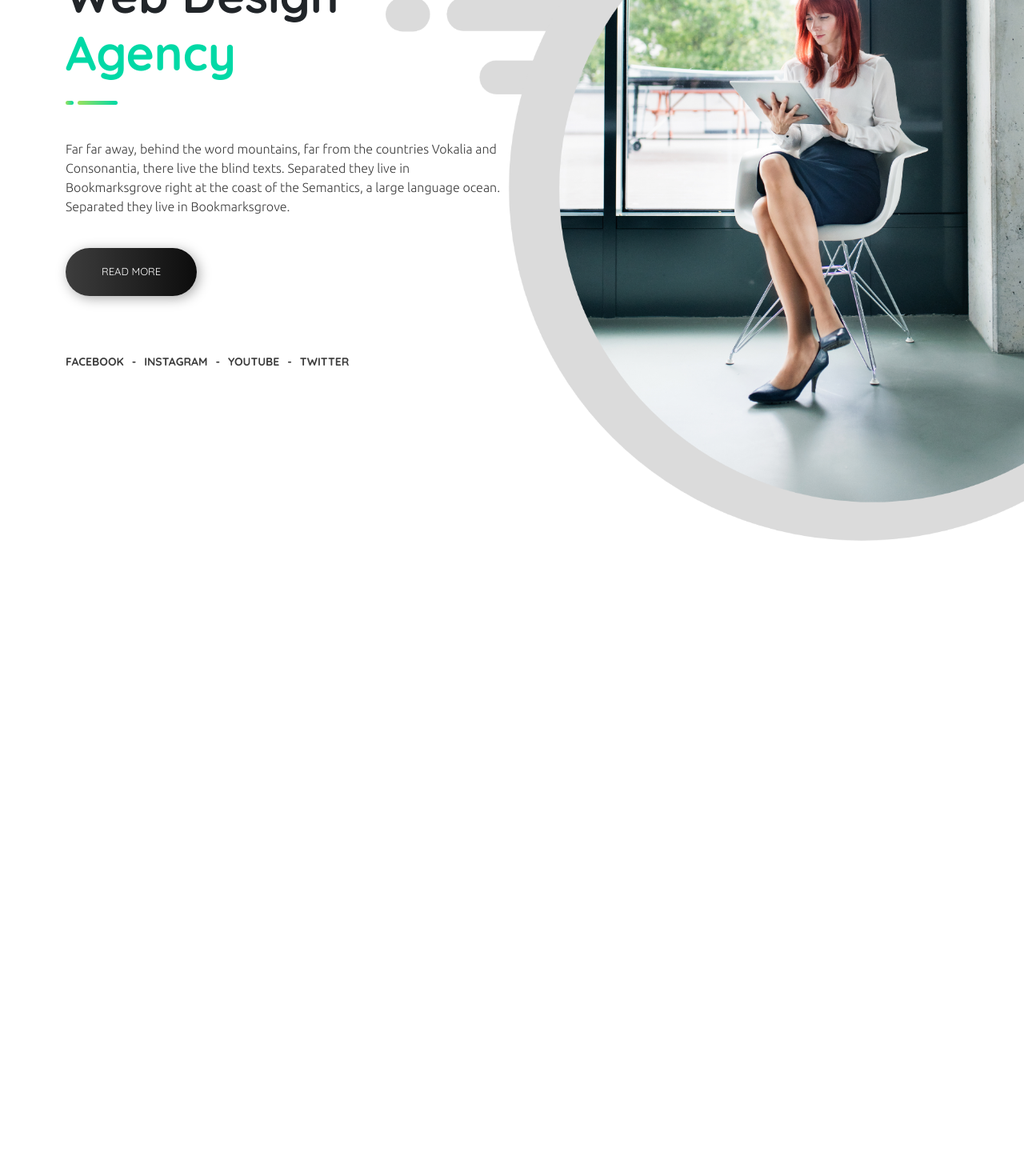
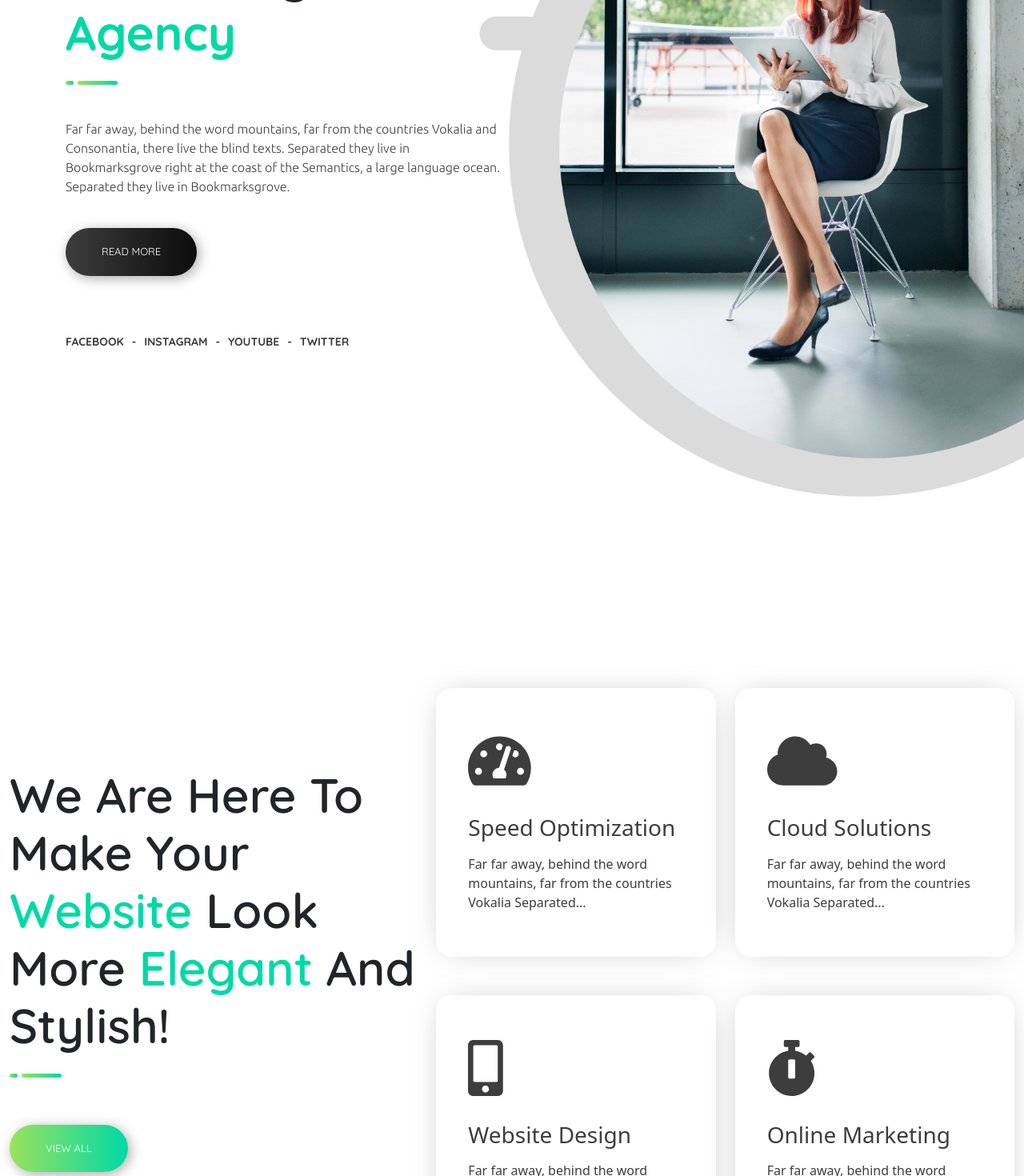
Before and after one commit to davidebortoloni/proj-html-vuejs, a Vue app: page / in a window 1280 px wide. Shown: the part 440-1910 px from the top of the page at 80% size. Before the commit the page ends 1150 px from the top, so only its background shows below. Built offline with nearby package versions, Linux system fonts and the light colour scheme.

Commit message:
Inserimento Services

```diff
--- a/src/components/Main.vue
+++ b/src/components/Main.vue
@@ -1,19 +1,19 @@
 <template>
   <div>
     <Hero />
+    <Services />
   </div>
 </template>
 
 <script>
 import Hero from "./main_components/Hero.vue";
+import Services from "./main_components/Services.vue";
 
 export default {
   name: "Main",
   components: {
     Hero,
+    Services,
   },
 };
 </script>
-
-<style scoped lang="scss">
-</style>
--- /dev/null
+++ b/src/components/_generals/Divider.vue
@@ -0,0 +1,34 @@
+<template>
+  <div class="divider my-4">&nbsp;</div>
+</template>
+
+<script>
+export default {
+  name: "Divider",
+};
+</script>
+
+<style scoped lang="scss">
+@import "../../assets/scss/_vars.scss";
+
+.divider {
+  position: relative;
+  &::before,
+  &::after {
+    content: "";
+    position: absolute;
+    border-radius: 20px;
+    height: 5px;
+    top: 0;
+    background-image: linear-gradient(to right, $secondaryColor, $mainColor);
+  }
+  &::before {
+    width: 10px;
+    left: 0;
+  }
+  &::after {
+    width: 50px;
+    left: 15px;
+  }
+}
+</style>
--- a/src/components/main_components/Hero.vue
+++ b/src/components/main_components/Hero.vue
@@ -1,6 +1,5 @@
 <template>
   <div id="hero">
-    <div class="back h-100">
     <div class="container h-100">
       <div class="h-100 row align-items-center">
         <div class="col-6">
@@ -11,12 +10,12 @@
               <br />
               Web Design <span class="text-main">Agency</span>
             </h2>
-              <div class="divider my-4">&nbsp;</div>
+            <Divider />
             <p>
               Far far away, behind the word mountains, far from the countries
               Vokalia and Consonantia, there live the blind texts. Separated
-                they live in Bookmarksgrove right at the coast of the Semantics,
-                a large language ocean. Separated they live in Bookmarksgrove.
+              they live in Bookmarksgrove right at the coast of the Semantics, a
+              large language ocean. Separated they live in Bookmarksgrove.
             </p>
             <button class="button btn-reverse my-4">READ MORE</button>
             <ul class="my-5 p-0">
@@ -31,8 +30,7 @@
           </div>
         </div>
         <div class="col-6">
-            <img src="../../assets/img/Group-36-2x.png" alt="aaa" />
-          </div>
+          <img src="../../assets/img/Group-36-2x.png" alt="Girl staff" />
         </div>
       </div>
     </div>
@@ -40,8 +38,13 @@
 </template>
 
 <script>
+import Divider from "../_generals/Divider.vue";
+
 export default {
   name: "Hero",
+  components: {
+    Divider,
+  },
 };
 </script>
 
@@ -49,35 +52,12 @@ export default {
 @import "../../assets/scss/_vars.scss";
 
 #hero {
-  height: 1150px;
+  height: 1100px;
   overflow: hidden;
+  margin-bottom: 200px;
   .content {
     position: relative;
     top: 50px;
-    .divider {
-      position: relative;
-      &::before,
-      &::after {
-        content: "";
-        position: absolute;
-        border-radius: 20px;
-        height: 5px;
-        top: 0;
-        background-image: linear-gradient(
-          to right,
-          $secondaryColor,
-          $mainColor
-        );
-      }
-      &::before {
-        width: 10px;
-        left: 0;
-      }
-      &::after {
-        width: 50px;
-        left: 15px;
-      }
-    }
     p {
       font-family: "Ubuntu", sans-serif;
       font-weight: 300;
@@ -106,7 +86,7 @@ export default {
   img {
     width: 190%;
     position: relative;
-    top: 100px;
+    top: 70px;
     right: 170px;
   }
 }
--- /dev/null
+++ b/src/components/main_components/Services.vue
@@ -0,0 +1,109 @@
+<template>
+  <div id="services">
+    <div class="container-fluid h-100">
+      <div class="h-100 row align-items-center">
+        <div class="col-5">
+          <div class="content">
+            <h2>
+              We Are Here To Make Your
+              <span class="text-main">Website</span> Look More
+              <span class="text-main">Elegant</span> And Stylish!
+            </h2>
+            <Divider />
+            <button class="button btn-standard my-3">VIEW ALL</button>
+          </div>
+        </div>
+        <div class="col-7">
+          <div class="row gy-5">
+            <div
+              class="col-6"
+              v-for="(service, index) in services"
+              :key="index"
+            >
+              <div class="card">
+                <fa
+                  :icon="[service.icon.family, service.icon.name]"
+                  class="icon my-3"
+                />
+                <h3 class="my-3">{{ service.name }}</h3>
+                <p>{{ service.text }}</p>
+              </div>
+            </div>
+          </div>
+        </div>
+      </div>
+    </div>
+  </div>
+</template>
+
+<script>
+import Divider from "../_generals/Divider.vue";
+
+export default {
+  name: "Services",
+  data() {
+    return {
+      services: [
+        {
+          icon: {
+            family: "fas",
+            name: "tachometer-alt",
+          },
+          name: "Speed Optimization",
+          text: "Far far away, behind the word mountains, far from the countries Vokalia Separated...",
+        },
+        {
+          icon: {
+            family: "fas",
+            name: "cloud",
+          },
+          name: "Cloud Solutions",
+          text: "Far far away, behind the word mountains, far from the countries Vokalia Separated...",
+        },
+        {
+          icon: {
+            family: "fas",
+            name: "mobile-alt",
+          },
+          name: "Website Design",
+          text: "Far far away, behind the word mountains, far from the countries Vokalia Separated...",
+        },
+        {
+          icon: {
+            family: "fas",
+            name: "stopwatch",
+          },
+          name: "Online Marketing",
+          text: "Far far away, behind the word mountains, far from the countries Vokalia Separated...",
+        },
+      ],
+    };
+  },
+  components: {
+    Divider,
+  },
+};
+</script>
+
+<style scoped lang="scss">
+@import "../../assets/scss/_vars.scss";
+
+h2 {
+  font-weight: 600 !important;
+}
+.card {
+  border: none;
+  box-shadow: 0 0 40px -15px $sixthColor;
+  padding: 40px;
+  border-radius: 20px;
+  cursor: pointer;
+  color: $thirdColor;
+  &:hover {
+    background: linear-gradient(90deg, $secondaryColor, $mainColor);
+    color: white;
+  }
+  .icon {
+    font-size: 70px;
+  }
+}
+</style>
```
Also changed, not shown: 6 other files (tests, documents, lock files or other folders). Lines whose indentation alone changed are shown as unchanged.
